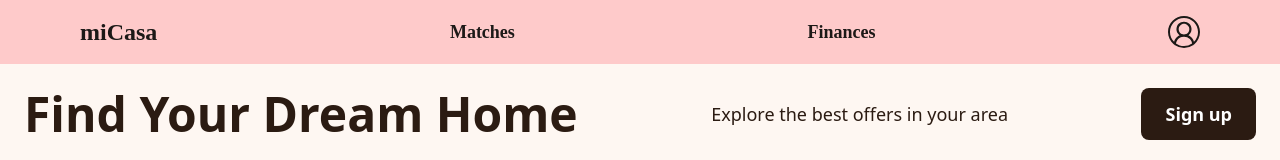
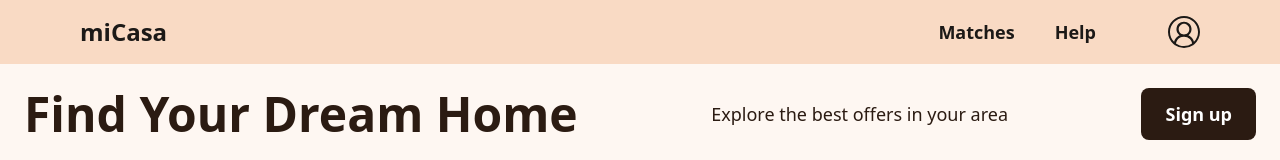
Before and after one commit to li-madison/TinderHouses, a React (Create React App) app in the folder tinder-house/: page / in a window 1280 px wide. Shown: the top 160 px of the page. Built offline with nearby package versions, Linux system fonts and the light colour scheme; no server answers.

Commit message:
navbar edits

```diff
--- a/tinder-house/src/components/Navbar.jsx
+++ b/tinder-house/src/components/Navbar.jsx
@@ -1,21 +1,29 @@
 import React from "react";
+import { FaAlignRight } from "react-icons/fa6";
 import { VscAccount } from "react-icons/vsc";
 import { Link } from "react-router-dom";
 
 function Navbar() {
   return (
-    <div className ="flex flex-row items-center px-20 py-4 justify-between bg-[#f9dac4 lg:">
+    <div className="flex flex-row items-center px-20 py-4 justify-between bg-[#f9dac4]">
 
-      <Link to ="/" className="text-stone-900 text-2xl font-extrabold font-['Montserrat']">miCasa</Link>
+      <div>
+        <Link to="/" className="text-stone-900 text-2xl font-extrabold"> miCasa </Link>
+      </div>
 
+      <div className="flex flex-row ml-auto space-x-6 px-16">
+        <div>
+          <Link to="/houses" className="text-stone-900 text-lg font-bold hover:shadow-lg transition-shadow duration-300 p-2 rounded"> Matches </Link>
+        </div>
+        <div>
+          <Link to="/finance" className="text-stone-900 text-lg font-bold hover:shadow-lg transition-shadow duration-300 p-2 rounded"> Help </Link>
+        </div>
+      </div>
 
-    <Link to ="/houses" className=" text-stone-900 text-lg font-bold font-['Montserrat']">Matches</Link>
-    <Link to ="/finance" className=" text-stone-900 text-lg font-bold font-['Montserrat']">Finances</Link>
-
-
-    <Link to ="/Profile"><VscAccount className = " text-stone-900 transition duration-300" size = "2rem"/></Link>
+      <div>
+        <Link to="/profile"> <VscAccount className="text-stone-900 transition duration-300 hover:text-blue-500" size="2rem"/></Link>
+      </div>
     </div>
-
   );
 }
 
```
